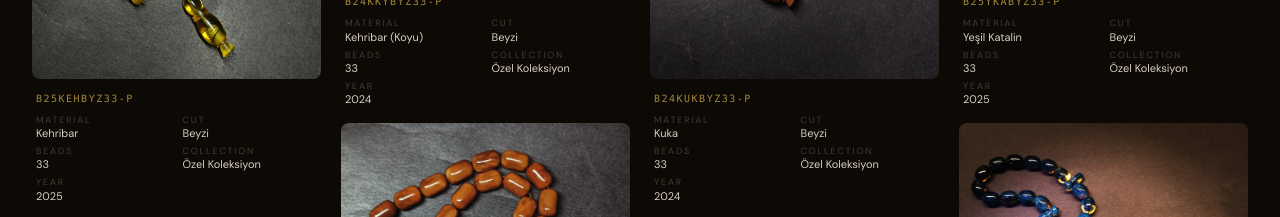
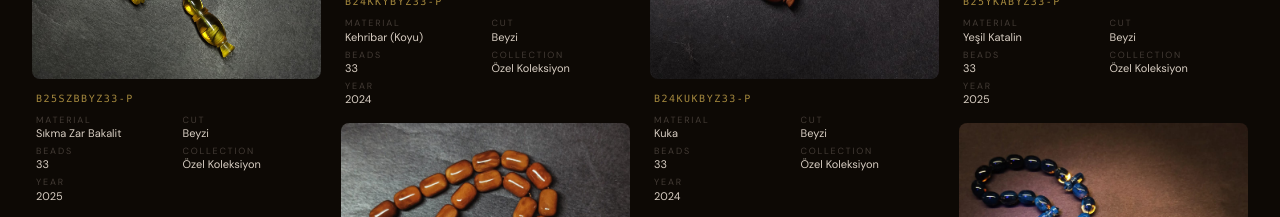
Before and after one commit to kuljhu/tesbih-usta, a Next.js app: page /en in a window 1280 px wide. Shown: the part 10200-10417 px from the top of the page. Built offline with nearby package versions, Linux system fonts and the light colour scheme.

Commit message:
fix(gallery): g1 malzeme → Sıkma Zar Bakalit (SZB)

```diff
--- a/src/components/gallery/GalleryItem.tsx
+++ b/src/components/gallery/GalleryItem.tsx
@@ -14,6 +14,7 @@ const aspectClass: Record<GalleryItem["aspect"], string> = {
 
 const placeholderAccent: Record<string, string> = {
   "Kehribar":             "#b87820",
+  "Sıkma Zar Bakalit":   "#8a6510",
   "Kehribar (Yumurta)":   "#d4920a",
   "Kehribar (Açık)":      "#d4c878",
   "Kehribar (Doğal)":     "#8a4510",
--- a/src/data/gallery.ts
+++ b/src/data/gallery.ts
@@ -25,9 +25,9 @@ export const galleryItems: GalleryItem[] = [
   {
     id: "g1",
     src: "/images/gallery/g1.jpg",
-    alt: "Kehribar beyzi kesim 33 habbe yeşil ipli tesbih",
-    material: "Kehribar",
-    materialCode: "KEH",
+    alt: "Sıkma zar bakalit beyzi kesim 33 habbe yeşil ipli tesbih",
+    material: "Sıkma Zar Bakalit",
+    materialCode: "SZB",
     cut: "Beyzi",
     cutCode: "BYZ",
     beadCount: 33,
```
